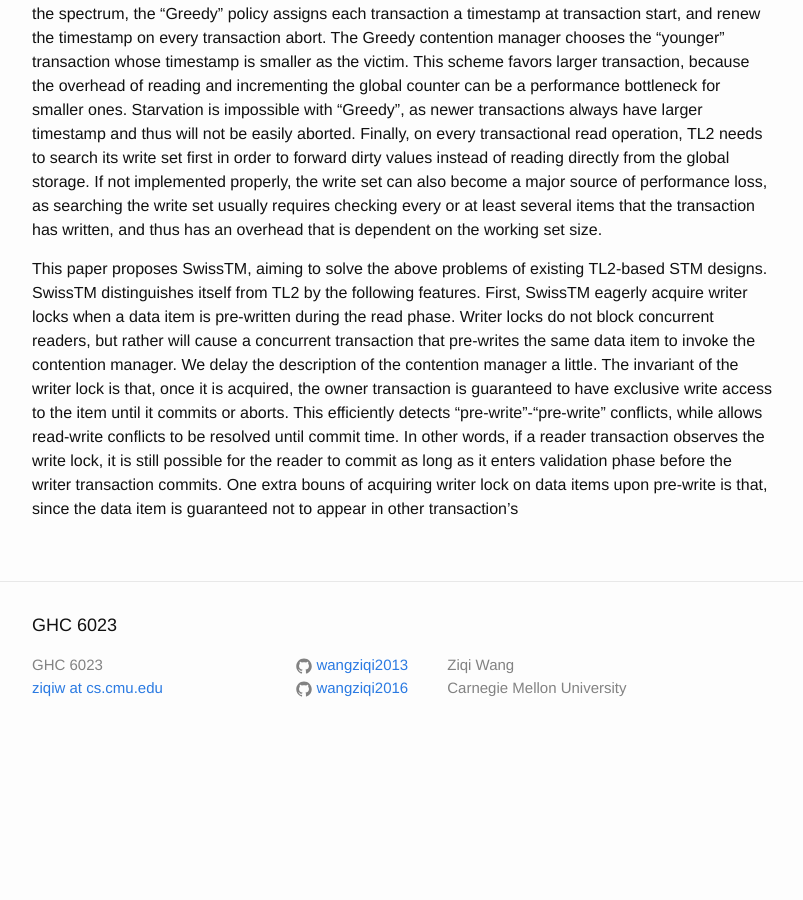
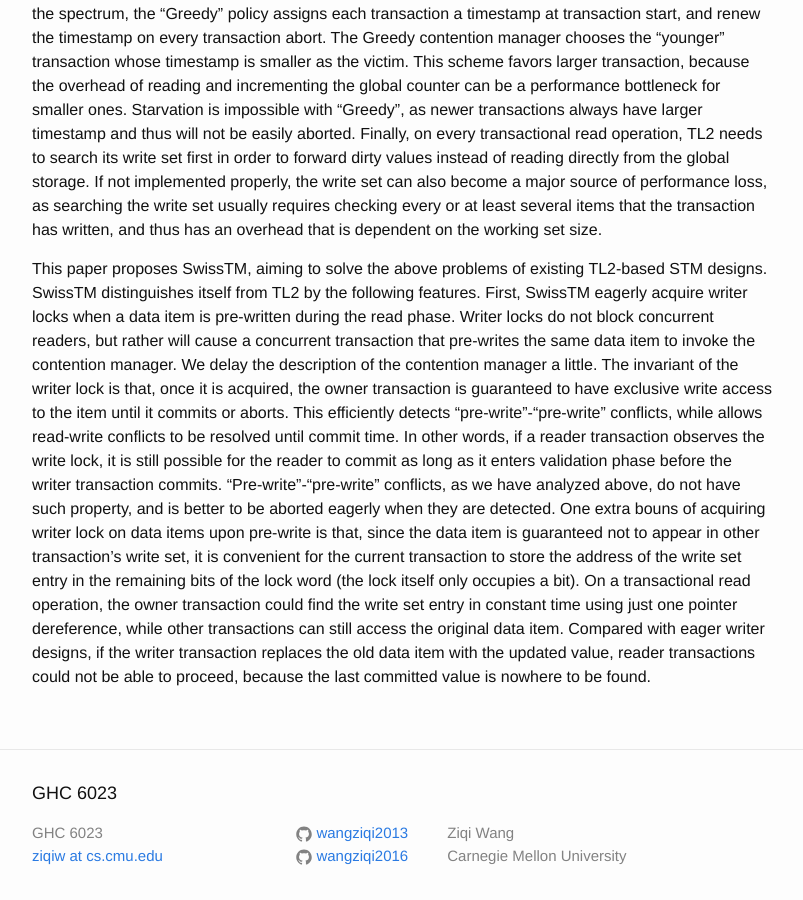
Before and after one commit to wangziqi2013/wangziqi2013.github.io, a Jekyll site: the page built from _posts/2018-07-05-SwissTM.markdown, in a window 1280 px wide and 900 px high, scrolled down 1846 px. Shown: the whole window, without its empty margins (238-1041 px from the left). Built offline with Jekyll 4.4.1, drawn with Linux system fonts in a browser that asks for light colours; before the commit the page ends 2605 px from its top, so only the background shows below that.

Commit message:
Finish writer lock

```diff
--- a/_posts/2018-07-05-SwissTM.markdown
+++ b/_posts/2018-07-05-SwissTM.markdown
@@ -76,5 +76,11 @@ The invariant of the writer lock is that, once it is acquired, the owner transac
 access to the item until it commits or aborts. This efficiently detects "pre-write"-"pre-write" conflicts, while allows
 read-write conflicts to be resolved until commit time. In other words, if a reader transaction observes the write lock,
 it is still possible for the reader to commit as long as it enters validation phase before the writer transaction
-commits. One extra bouns of acquiring writer lock on data items upon pre-write is that, since the data item is guaranteed
-not to appear in other transaction's
+commits. "Pre-write"-"pre-write" conflicts, as we have analyzed above, do not have such property, and is better to be
+aborted eagerly when they are detected. One extra bouns of acquiring writer lock on data items upon pre-write is that,
+since the data item is guaranteed not to appear in other transaction's write set, it is convenient for the current transaction
+to store the address of the write set entry in the remaining bits of the lock word (the lock itself only occupies a bit). On a
+transactional read operation, the owner transaction could find the write set entry in constant time using just one pointer dereference,
+while other transactions can still access the original data item. Compared with eager writer designs, if the writer transaction
+replaces the old data item with the updated value, reader transactions could not be able to proceed, because the last committed
+value is nowhere to be found.
```
